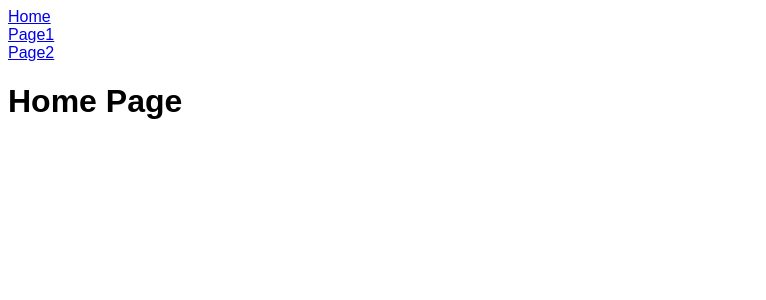
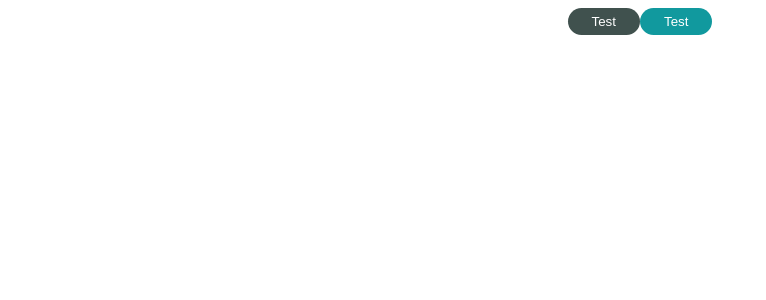
Before and after one commit to koyamal/CSBox-React, a React (Create React App) app: page / in a window 1280 px wide. Shown: the top 300 px of the page, without its empty margins (0-766 px from the left). Built offline with nearby package versions, Linux system fonts and the light colour scheme.

Commit message:
Create Atom in Atomic Design

```diff
--- a/src/App.jsx
+++ b/src/App.jsx
@@ -1,20 +1,13 @@
-import { BrowserRouter, Link } from "react-router-dom";
 import React from "react";
+import { PrimaryButton } from "./components/atoms/button/PrimaryButton";
+import { SecondaryButton } from "./components/atoms/button/SecondaryButton";
 import "./styles.css";
-
-import { Router } from "./router/Router";
 
 export const App = () => {
   return (
-    <BrowserRouter>
-      <div>
-        <Link to="/">Home</Link>
-        <br />
-        <Link to="/page1">Page1</Link>
-        <br />
-        <Link to="/page2">Page2</Link>
-      </div>
-      <Router />
-    </BrowserRouter>
+    <div className="App">
+      <PrimaryButton>Test</PrimaryButton>
+      <SecondaryButton>Test</SecondaryButton>
+    </div>
   );
 };
--- /dev/null
+++ b/src/components/atoms/button/BaseButton.jsx
@@ -0,0 +1,13 @@
+import styled from "styled-components";
+
+export const BaseButton = styled.button`
+  color: #fff;
+  padding: 6px 24px;
+  border: none;
+  outline: none;
+  border-radius: 10000px;
+  &:hover {
+    cursor: pointer;
+    opacity: 0.8;
+  }
+`;
--- /dev/null
+++ b/src/components/atoms/button/PrimaryButton.jsx
@@ -0,0 +1,15 @@
+import styled from "styled-components";
+import { BaseButton } from "./BaseButton";
+
+export const PrimaryButton = (props) => {
+  const { children } = props;
+  return (
+    <>
+      <SButton>{children}</SButton>
+    </>
+  );
+};
+
+const SButton = styled(BaseButton)`
+  background-color: #40514e;
+`;
--- /dev/null
+++ b/src/components/atoms/button/SecondaryButton.jsx
@@ -0,0 +1,15 @@
+import styled from "styled-components";
+import { BaseButton } from "./BaseButton";
+
+export const SecondaryButton = (props) => {
+  const { children } = props;
+  return (
+    <>
+      <SButton>{children}</SButton>
+    </>
+  );
+};
+
+const SButton = styled(BaseButton)`
+  background-color: #11999e;
+`;
--- a/src/styles.css
+++ b/src/styles.css
@@ -1,65 +1,4 @@
-body {
+.App {
   font-family: sans-serif;
+  text-align: center;
 }
-
-input {
-  border-radius: 16px;
-  padding: 6px 16px;
-  outline: none;
-}
-
-button {
-  border-radius: 16px;
-  border: none;
-  padding: 4px 16px;
-}
-
-button:hover {
-  background-color: #ff7fff;
-  color: #fff;
-  cursor: pointer;
-}
-
-li {
-  margin-right: 8px;
-}
-
-.input-area {
-  background-color: #c1ffff;
-  width: 400px;
-  height: 30px;
-  border-radius: 8px;
-  padding: 8px;
-  margin: 8px;
-}
-
-.incomplete-area {
-  background-color: #c6ffe2;
-  width: 400px;
-  min-height: 200px;
-  padding: 8px;
-  margin: 8px;
-  border-radius: 8px;
-}
-
-.complete-area {
-  background-color: #ffffe0;
-  width: 400px;
-  min-height: 200px;
-  padding: 8px;
-  margin: 8px;
-  border-radius: 8px;
-}
-
-.title {
-  text-align: center;
-  margin-top: 0;
-  font-weight: bold;
-  color: #666;
-}
-
-.list-row {
-  display: flex;
-  align-items: center;
-  padding-bottom: 4px;
-}
```
